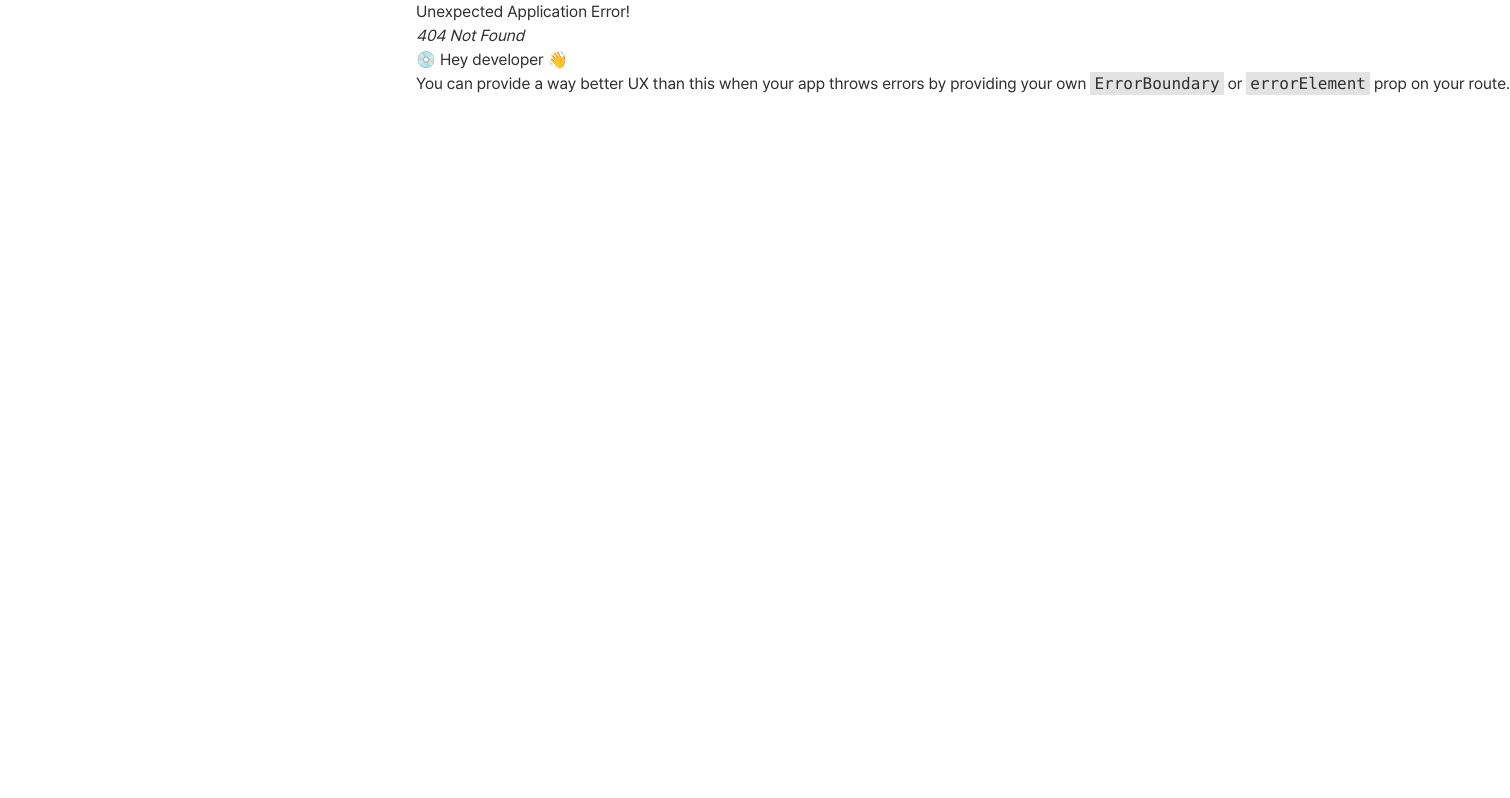
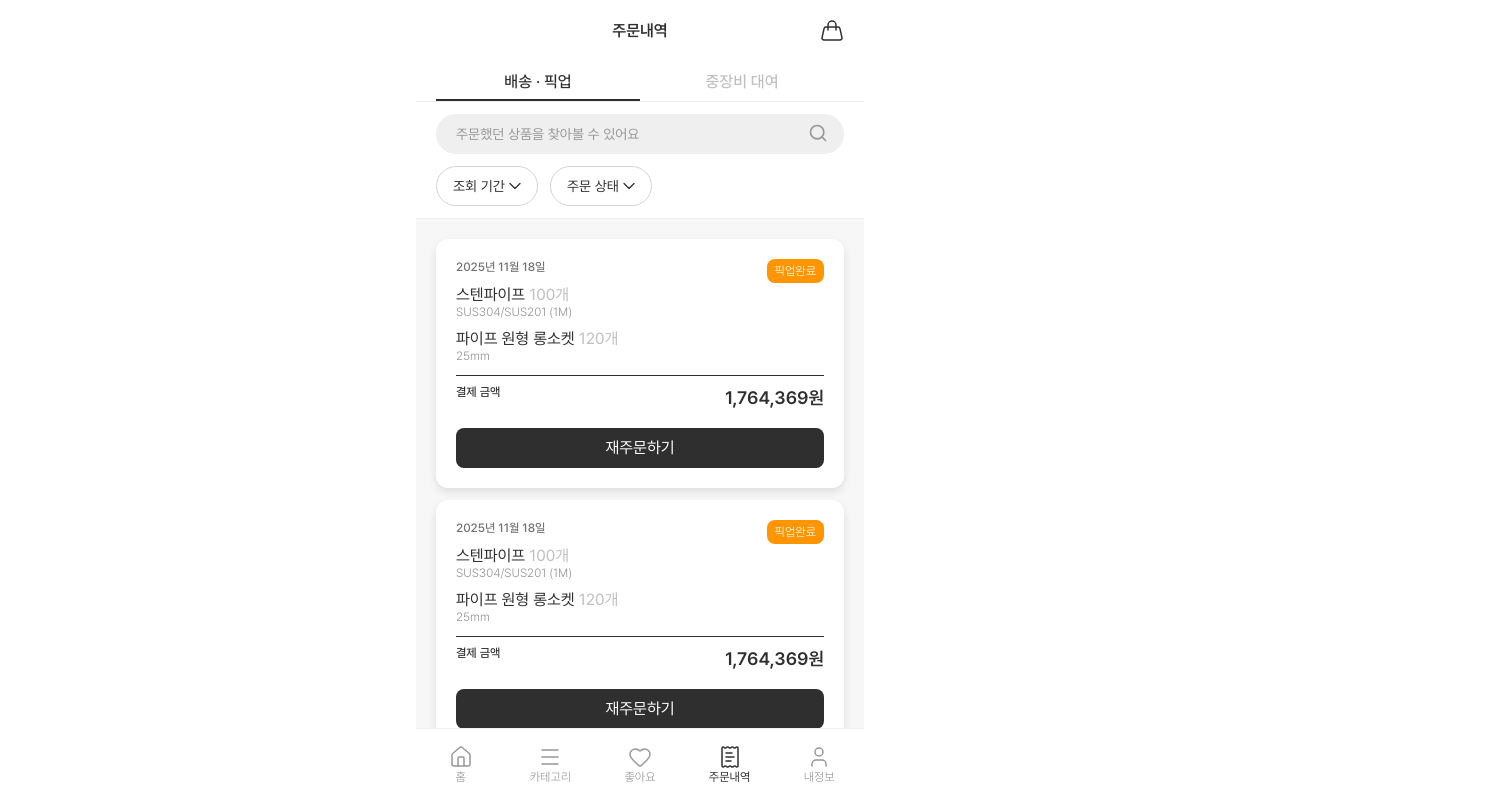
Before and after one commit to jit-da/Frontend, a React (Vite) app: page /receipt in a window 1280 px wide. Before the commit this address had no page. Shown: the top 798 px of the page, 1510 px wide, since content can reach past the window. Built offline with nearby package versions, Linux system fonts and the light colour scheme.

Commit message:
feat: Receipt 페이지 퍼블리싱

```diff
--- a/src/routes/index.tsx
+++ b/src/routes/index.tsx
@@ -1,10 +1,15 @@
 import { createBrowserRouter, RouterProvider } from "react-router";
 import Home from "./pages/Home";
+import Receipt from "./pages/Receipt";
 
 const router = createBrowserRouter([
     {
         path: "/",
         element: <Home />,
+    },
+    {
+        path: "/receipt",
+        element: <Receipt />,
     },
 ]);
 
--- /dev/null
+++ b/src/routes/pages/Receipt.tsx
@@ -0,0 +1,114 @@
+import Gnb from "@/components/common/Gnb";
+import Header from "@/components/common/Header";
+import SearchBar from "@/components/common/SearchBar";
+import Tab from "@/components/common/Tab";
+import Card from "@/components/receipt/Card";
+import DateModal from "@/components/receipt/DateModal";
+import PeriodSheet from "@/components/receipt/PeriodSheet";
+import StateSheet from "@/components/receipt/StateSheet";
+import { RECEIPT_LIST } from "@/constants/receipt";
+import { useModalStore } from "@/stores/useModal";
+import { ChevronDown, RotateCcw } from "lucide-react";
+import { useState } from "react";
+import { format, subMonths } from "date-fns";
+
+export default function Receipt() {
+    const [tab, setTab] = useState<string>(RECEIPT_LIST[0].name);
+    const [period, setPeriod] = useState<string>("조회 기간");
+    const [state, setState] = useState<string[]>([]);
+    const today = new Date();
+    const [startDate, setStartDate] = useState(() => {
+        return format(subMonths(today, 1), "yyyy년 MM월 dd일");
+    });
+    const [endDate, setEndDate] = useState(() => {
+        return format(today, "yyyy년 MM월 dd일");
+    });
+
+    const rollback = period !== "조회 기간" || state.length !== 0;
+    const openName = useModalStore((state) => state.openName);
+    const { openModal } = useModalStore();
+
+    const filterRollbackHandler = () => {
+        setPeriod("조회 기간");
+        setStartDate(format(subMonths(today, 1), "yyyy년 MM월 dd일"));
+        setEndDate(format(today, "yyyy년 MM월 dd일"));
+        setState([]);
+    };
+
+    return (
+        <>
+            <Header cart>주문내역</Header>
+            <Tab select={tab} setSelect={setTab} />
+            <div className="relative top-15.5 w-full flex flex-col gap-3 max-w-md min-h-20 bg-white px-5 py-3 border-b border-gray200">
+                <SearchBar>
+                    {RECEIPT_LIST.find((i) => i.name === tab)?.placeholder ??
+                        ""}
+                </SearchBar>
+                <div className="flex gap-3 flex-wrap">
+                    {rollback && (
+                        <button
+                            className="h-10 flex items-center text-sm border border-gray400 rounded-full px-4 duration-200 hover:bg-gray100 active:bg-gray100"
+                            onClick={() => filterRollbackHandler()}
+                        >
+                            <RotateCcw strokeWidth={1.5} size={16} />
+                        </button>
+                    )}
+                    <button
+                        className={`h-10 flex items-center text-sm border border-gray400 rounded-full pl-4 pr-3 duration-200 ${
+                            period !== "조회 기간"
+                                ? "bg-gray1000 text-white"
+                                : "hover:bg-gray100 active:bg-gray100"
+                        }`}
+                        onClick={() => openModal("조회 기간")}
+                    >
+                        {period === "직접 설정"
+                            ? `${startDate} - ${endDate}`
+                            : period}
+                        <ChevronDown strokeWidth={1.5} size={20} />
+                    </button>
+                    <button
+                        className={`h-10 flex items-center text-sm border border-gray400 rounded-full pl-4 pr-3 duration-200 ${
+                            state.length !== 0
+                                ? "bg-gray1000 text-white"
+                                : "hover:bg-gray100 active:bg-gray100"
+                        }`}
+                        onClick={() => openModal("주문 상태")}
+                    >
+                        {state.length === 0
+                            ? "주문 상태"
+                            : state.length === 1
+                            ? state[0]
+                            : state[0] + ` 외 ${state.length - 1}`}
+                        <ChevronDown strokeWidth={1.5} size={20} />
+                    </button>
+                </div>
+            </div>
+
+            <div className="full bg-gray100 p-5 pt-20.5 pb-23 flex flex-col gap-3">
+                <Card />
+                <Card />
+                <Card />
+                <Card />
+            </div>
+
+            <Gnb />
+            {openName === "조회 기간" && (
+                <PeriodSheet
+                    select={period}
+                    setSelect={setPeriod}
+                    startDate={startDate}
+                    endDate={endDate}
+                />
+            )}
+            {openName === "주문 상태" && (
+                <StateSheet select={state} setSelect={setState} />
+            )}
+            {openName === "startDate" && (
+                <DateModal value={startDate} setValue={setStartDate} />
+            )}
+            {openName === "endDate" && (
+                <DateModal value={endDate} setValue={setEndDate} />
+            )}
+        </>
+    );
+}
```
